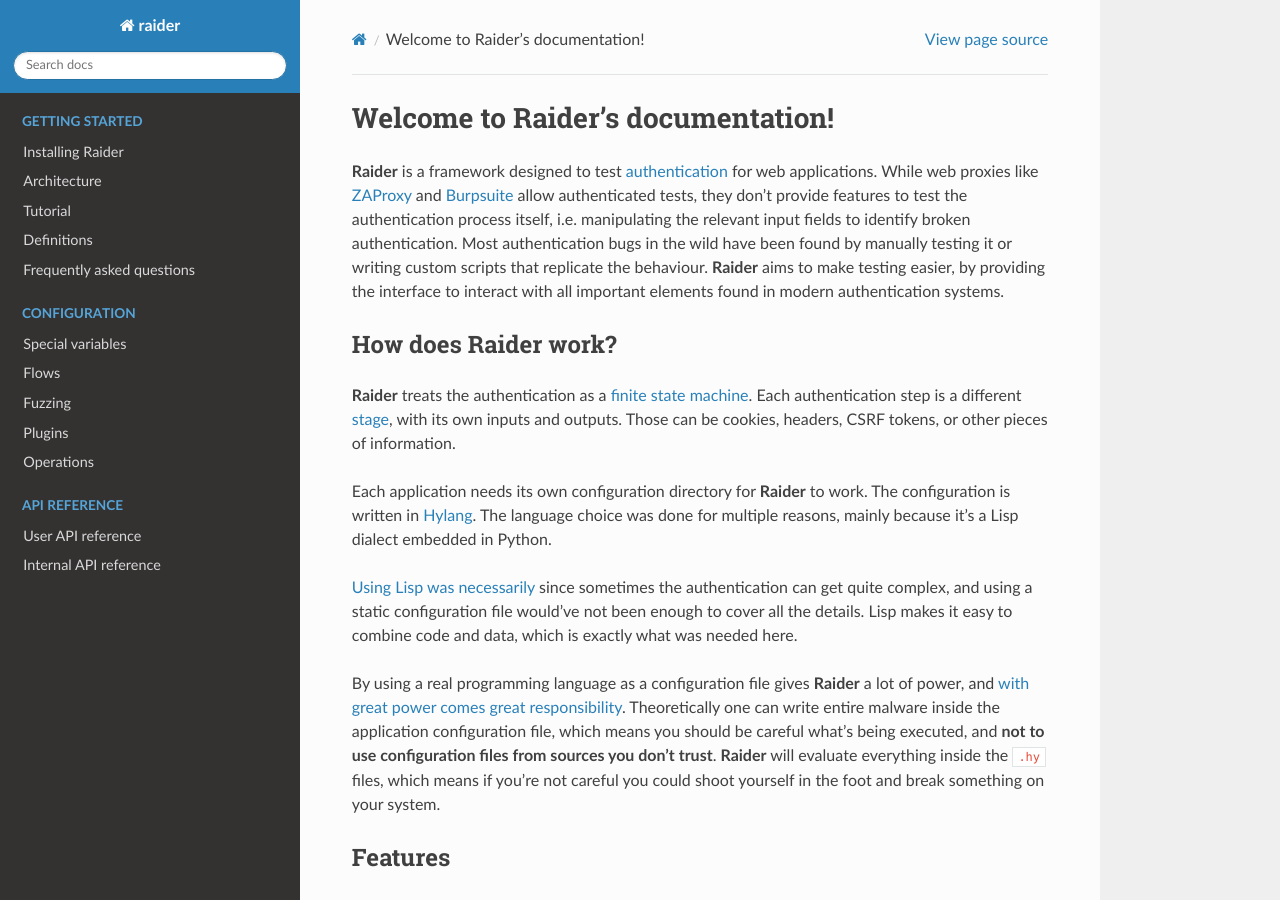
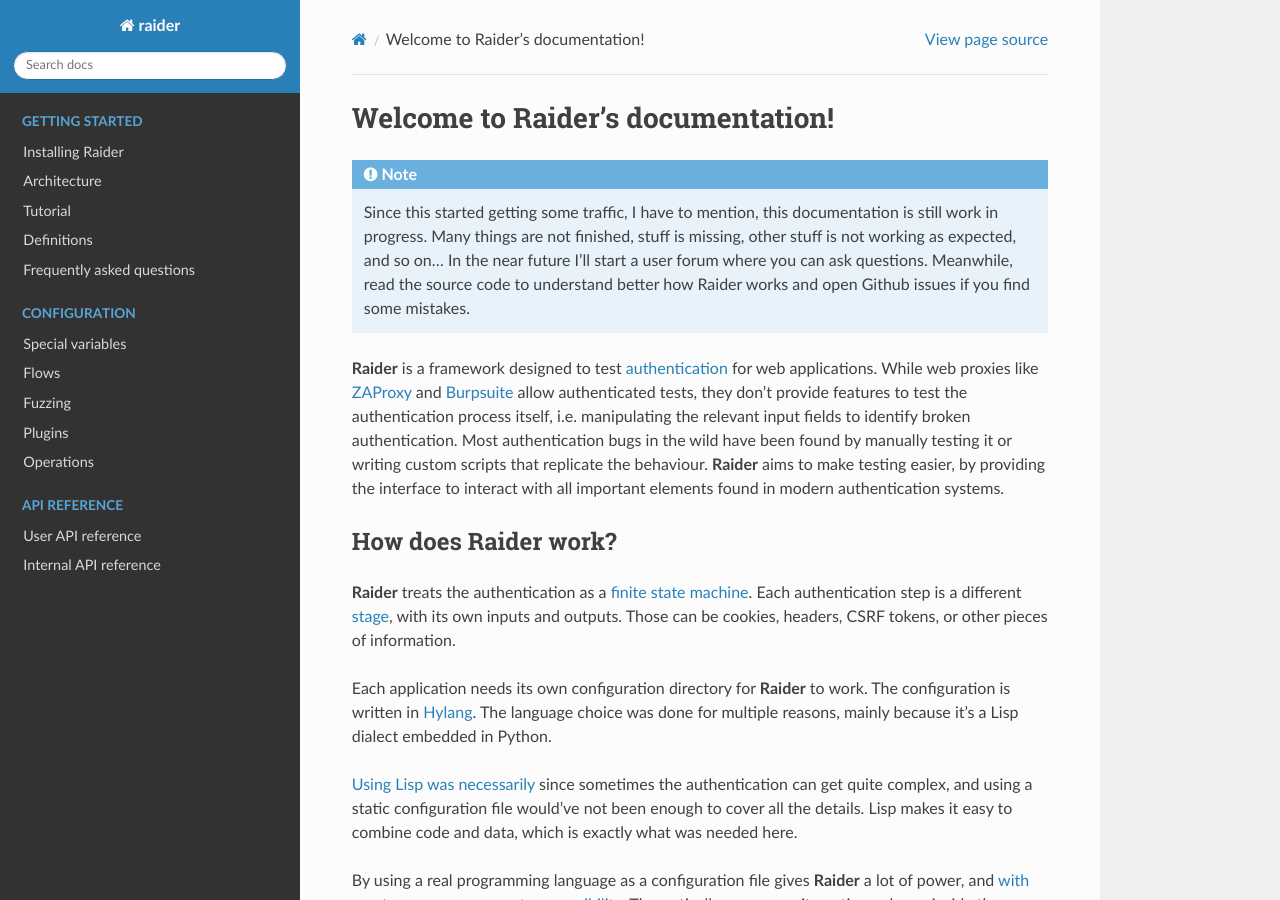
Before and after one commit to DigeeX/raider, a Sphinx documentation site: the page built from docs/index.rst, in a window 1280 px wide and 900 px high. Built offline with Sphinx 7.4.7 and the Read the Docs theme 2.0.0, drawn with Linux system fonts in a browser that asks for light colours; the version number could not be read and is left out.

Commit message:
Add note that documentation is incomplete.

```diff
--- a/docs/index.rst
+++ b/docs/index.rst
@@ -1,5 +1,14 @@
 Welcome to Raider's documentation!
 ==================================
+
+.. note::
+   Since this started getting some traffic, I have to mention, this
+   documentation is still work in progress. Many things are not
+   finished, stuff is missing, other stuff is not working as expected,
+   and so on...  In the near future I'll start a user forum where you
+   can ask questions. Meanwhile, read the source code to understand
+   better how Raider works and open Github issues if you find some
+   mistakes.
 
 
 **Raider** is a framework designed to test :term:`authentication` for
```
